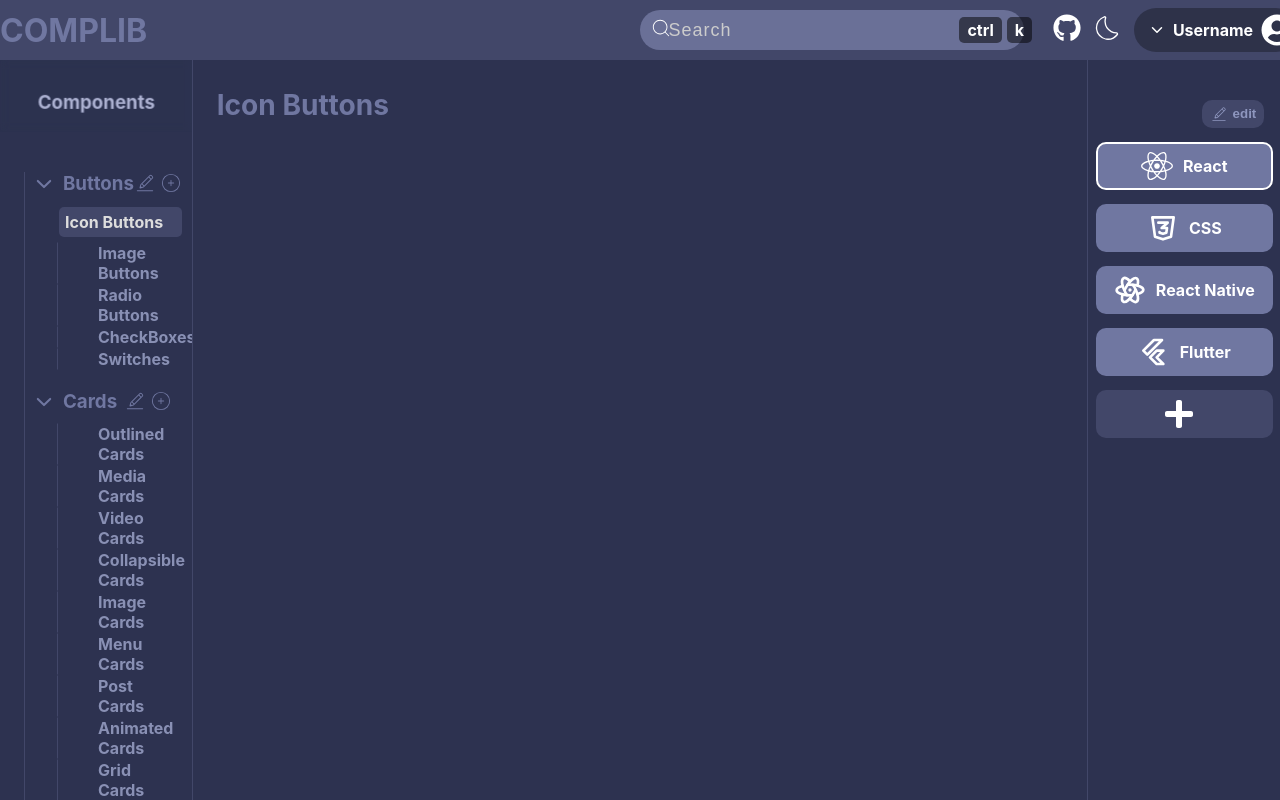
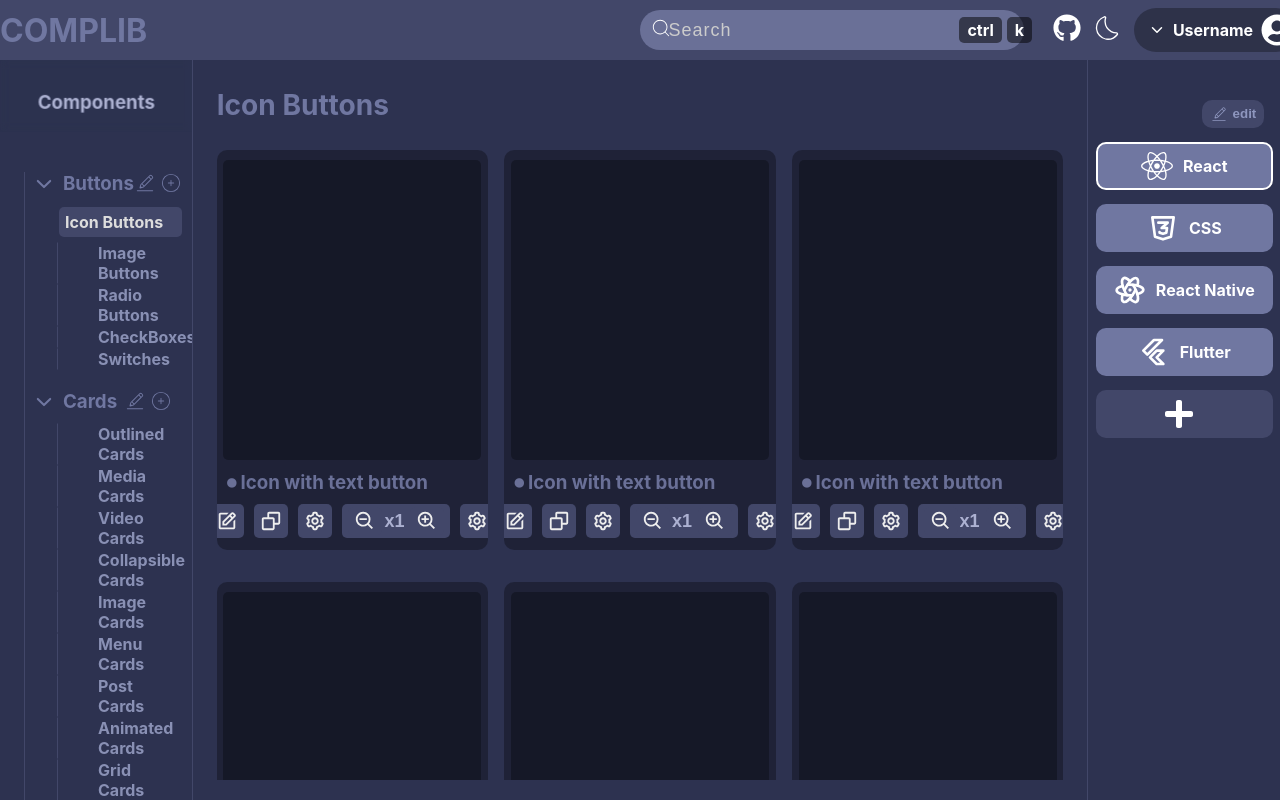
Before and after one commit to Aman-Jangid/Complib, a React (Create React App) app: page / in a window 1280 px wide. Shown: the top 800 px of the page. Built offline with nearby package versions, Linux system fonts and the light colour scheme.

Commit message:
Create ContainerCard Component

```diff
--- /dev/null
+++ b/src/Components/ContainerCard.tsx
@@ -0,0 +1,80 @@
+import React, { useContext, useEffect } from "react";
+
+import { BiCog, BiCopy, BiEdit, BiZoomIn, BiZoomOut } from "react-icons/bi";
+
+import styles from "../Styles/Home.module.css";
+import { GlobalContext } from "../Context/GlobalContext";
+
+type Props = {};
+
+const ContainerCard = (props: Props) => {
+  const [zoomValue, setZoomValue] = React.useState(1);
+
+  const { gridColumns } = useContext(GlobalContext);
+
+  useEffect(() => {
+    if (zoomValue < 1) {
+      setZoomValue(1);
+    }
+    if (zoomValue > 3) {
+      setZoomValue(3);
+    }
+  }, [zoomValue]);
+
+  const handleZoomIn = () => {
+    setZoomValue(zoomValue + 1);
+  };
+
+  const handleZoomOut = () => {
+    setZoomValue(zoomValue - 1);
+  };
+
+  return (
+    <div className={styles.containerCard}>
+      <div className={styles.componentContainer}>
+        {/* Container a container, React Container for example */}
+      </div>
+      <div className={styles.componentTitle}>
+        <h3 style={{ margin: 0, padding: 0 }}>⏺ Icon with text button</h3>
+      </div>
+      <div className={styles.componentOptions}>
+        <button className={styles.componentButton}>
+          <BiEdit size={22} />
+        </button>
+        <button className={styles.componentButton}>
+          <BiCopy size={22} />
+        </button>
+        <button className={styles.componentButton}>
+          <BiCog size={22} />
+        </button>
+        <div className={styles.componentButtonContainer}>
+          <button className={styles.componentButton} onClick={handleZoomOut}>
+            <BiZoomOut size={22} />
+          </button>
+          <input
+            value={"x" + zoomValue / 1}
+            className={styles.componentZoomInput}
+            max={3}
+            min={1}
+            disabled
+          />
+          <button className={styles.componentButton} onClick={handleZoomIn}>
+            <BiZoomIn size={22} />
+          </button>
+        </div>
+        {gridColumns > 3 ? (
+          ""
+        ) : (
+          <button className={styles.componentButton}>
+            <BiCog size={22} />
+          </button>
+        )}
+      </div>
+      <div className={styles.componentCodeContainer}>
+        {/* Container Code */}
+      </div>
+    </div>
+  );
+};
+
+export default ContainerCard;
--- a/src/Components/ContentArea.tsx
+++ b/src/Components/ContentArea.tsx
@@ -1,45 +1,31 @@
-// import { useContext } from "react";
-// import { PopupContext } from "../Context/PopupContext";
+import { useContext } from "react";
 import styles from "../Styles/Home.module.css";
-// import DeletePopUp from "./DeletePopUp";
-// import IconButton from "./IconButton";
-// import ReactContainer from "./ReactContainer";
+import { GlobalContext } from "../Context/GlobalContext";
+import ContainerCard from "./ContainerCard";
 
 interface Props {
   heading: string;
 }
 
 const ContentArea: React.FC<Props> = ({ heading }) => {
-  // const code = (
-  //   <div>
-  //     <IconButton
-  //       active={false}
-  //       backgroundColor="#7077A1"
-  //       color="white"
-  //       width="150%"
-  //       height="44px"
-  //       iconPack="tb"
-  //       iconName="TbBrandFlutter"
-  //       textColor="white"
-  //       text="Flutter"
-  //     />
-  //   </div>
-  // );
-
-  // const { setShowPopup } = useContext(PopupContext);
+  const { gridColumns } = useContext(GlobalContext);
 
   return (
     <div className={styles.contentArea}>
-      {/* {<DeletePopUp />} */}
       <div className={styles.contentHeading}>
-        <h3
-        // onClick={() => setShowPopup(true)}
-        >
-          {heading}
-        </h3>
+        <h3>{heading}</h3>
       </div>
-      <div className={styles.contentGrid}>
-        {/* <ReactContainer Code={() => code} /> */}
+      <div
+        className={styles.contentGrid}
+        style={{ gridTemplateColumns: `repeat(${gridColumns},auto)` }}
+      >
+        <ContainerCard />
+        <ContainerCard />
+        <ContainerCard />
+        <ContainerCard />
+        <ContainerCard />
+        <ContainerCard />
+        <ContainerCard />
       </div>
     </div>
   );
--- a/src/Styles/Home.module.css
+++ b/src/Styles/Home.module.css
@@ -152,6 +152,7 @@
   align-items: center;
   justify-content: center;
   padding-bottom: 10px;
+  user-select: none;
 }
 
 .dropdownSection {
@@ -236,13 +237,17 @@
 .contentGrid {
   position: relative;
   margin-left: 1.5rem;
+  margin-right: 1.5rem;
   margin-bottom: 110vh;
   display: grid;
-  grid-template-columns: 25% 25% 25% 25%;
   row-gap: 2rem;
-  align-items: start;
+  column-gap: 1rem;
+  align-content: start;
+  justify-items: center;
   height: 100%;
   overflow-y: auto;
+  scrollbar-width: none;
+  scroll-behavior: smooth;
 }
 
 .onThisPageSection {
@@ -396,9 +401,86 @@
 
 /* Containers */
 
+.containerCard {
+  width: 100%;
+  height: 400px;
+  background-color: rgba(0, 0, 0, 0.3);
+  border-radius: 10px;
+  display: flex;
+  flex-direction: column;
+  align-items: center;
+  overflow: hidden;
+}
+
+.componentContainer {
+  width: 95%;
+  margin-top: 10px;
+  height: 300px;
+  display: flex;
+  border-radius: 5px;
+  align-items: center;
+  justify-content: center;
+  background-color: rgba(0, 0, 0, 0.3);
+  overflow: hidden;
+}
+
+.componentTitle {
+  width: 100%;
+  height: 24px;
+  color: #6a7097;
+  text-align: start;
+  display: flex;
+  padding: 10px 0;
+  align-items: center;
+  padding-left: 20px;
+}
+
+.componentOptions {
+  display: flex;
+  gap: 10px;
+}
+
+.componentOptions .componentButton,
+.componentButtonContainer {
+  background-color: #424769;
+  padding: 3px 6px;
+  border: none;
+  border-radius: 5px;
+  color: #eee;
+  display: flex;
+  align-items: center;
+  justify-content: center;
+}
+
+.componentButtonContainer {
+  margin: 0;
+}
+
+.componentOptions .componentButton:hover {
+  background-color: #2e3249;
+}
+
+.componentOptions .componentButton:active {
+  background-color: #6a7097;
+}
+
+.componentZoomInput {
+  display: flex;
+  width: 24px;
+  align-items: center;
+  background-color: #424769;
+  color: #acb1d1;
+  font-weight: bold;
+  font-size: 18px;
+  border: none;
+}
+
+.componentCodeContainer {
+}
+
 .reactContainer {
-  width: 300px;
-  height: 500px;
+  width: 100%;
+  height: 400px;
   background-color: rgba(0, 0, 0, 0.3);
   border-radius: 10px;
   display: flex;
```
